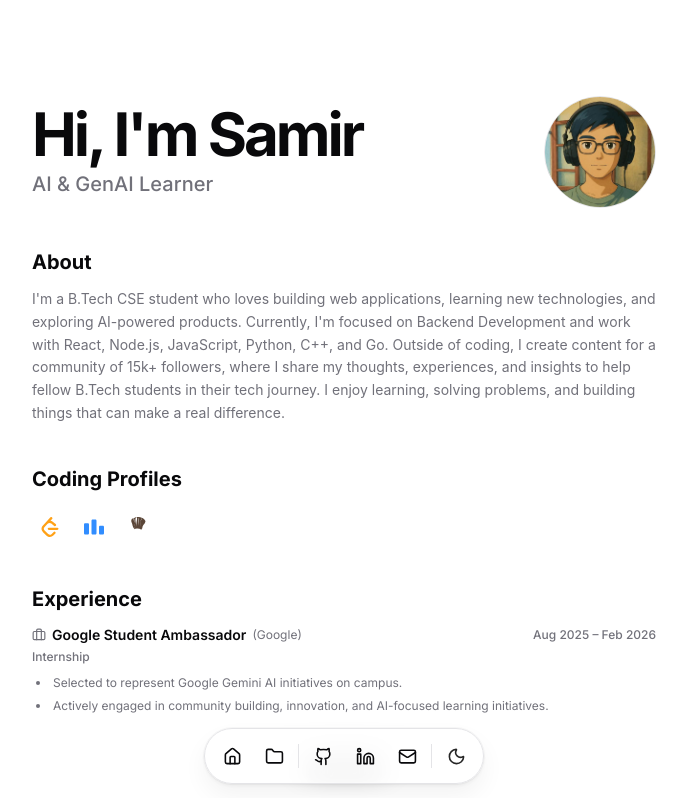
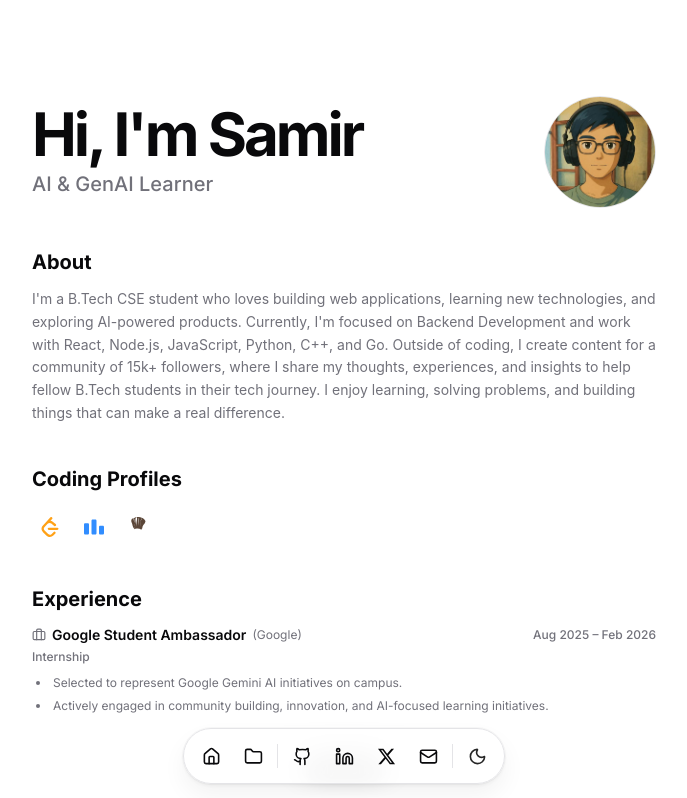
Before and after one commit to samiralam321/portfolio, a React (Vite) app: page / in a window 1280 px wide. Shown: the top 798 px of the page, without its empty margins (296-983 px from the left). Built offline with nearby package versions, Linux system fonts and the light colour scheme.

Commit message:
add_x_twitter_profile_link_to_dock_and_contact

```diff
--- a/src/App.jsx
+++ b/src/App.jsx
@@ -226,6 +226,11 @@
       name: "Linkedin",
       icon: <Linkedin className="size-5 text-muted-foreground transition-colors group-hover:text-foreground" />,
       url: "https://www.linkedin.com/in/samir-alam-595b74328/"
+    },
+    {
+      name: "X (Twitter)",
+      icon: <Twitter className="size-5 text-muted-foreground transition-colors group-hover:text-foreground" />,
+      url: "https://x.com/CodeLvM"
     },
     {
       name: "Resume",
@@ -793,6 +798,10 @@
             <Linkedin className="size-[19px]" />
           </DockIcon>
 
+          <DockIcon href="https://x.com/CodeLvM" target="_blank" rel="noopener noreferrer" title="X (Twitter)">
+            <Twitter className="size-[19px]" />
+          </DockIcon>
+
           <DockIcon onClick={() => handleNav('contact')} title="Contact">
             <Mail className="size-[19px]" />
           </DockIcon>
```
